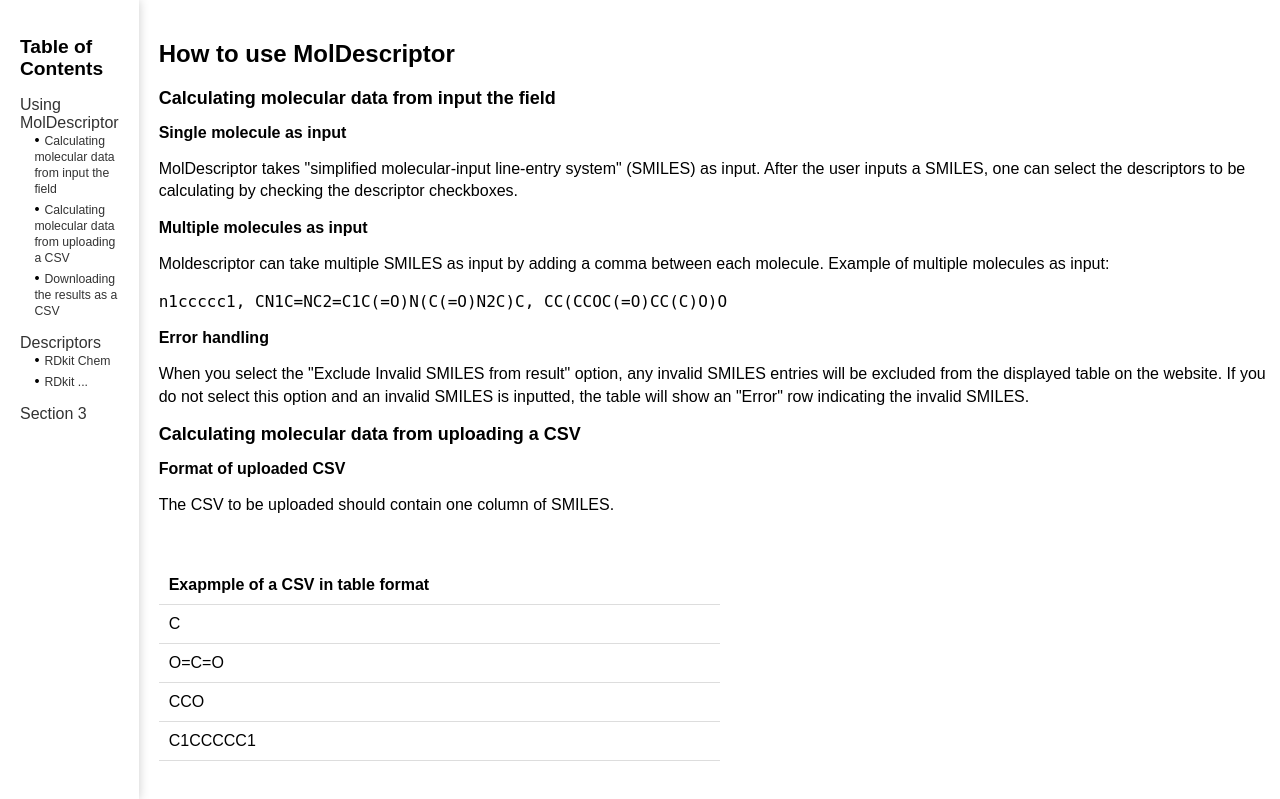
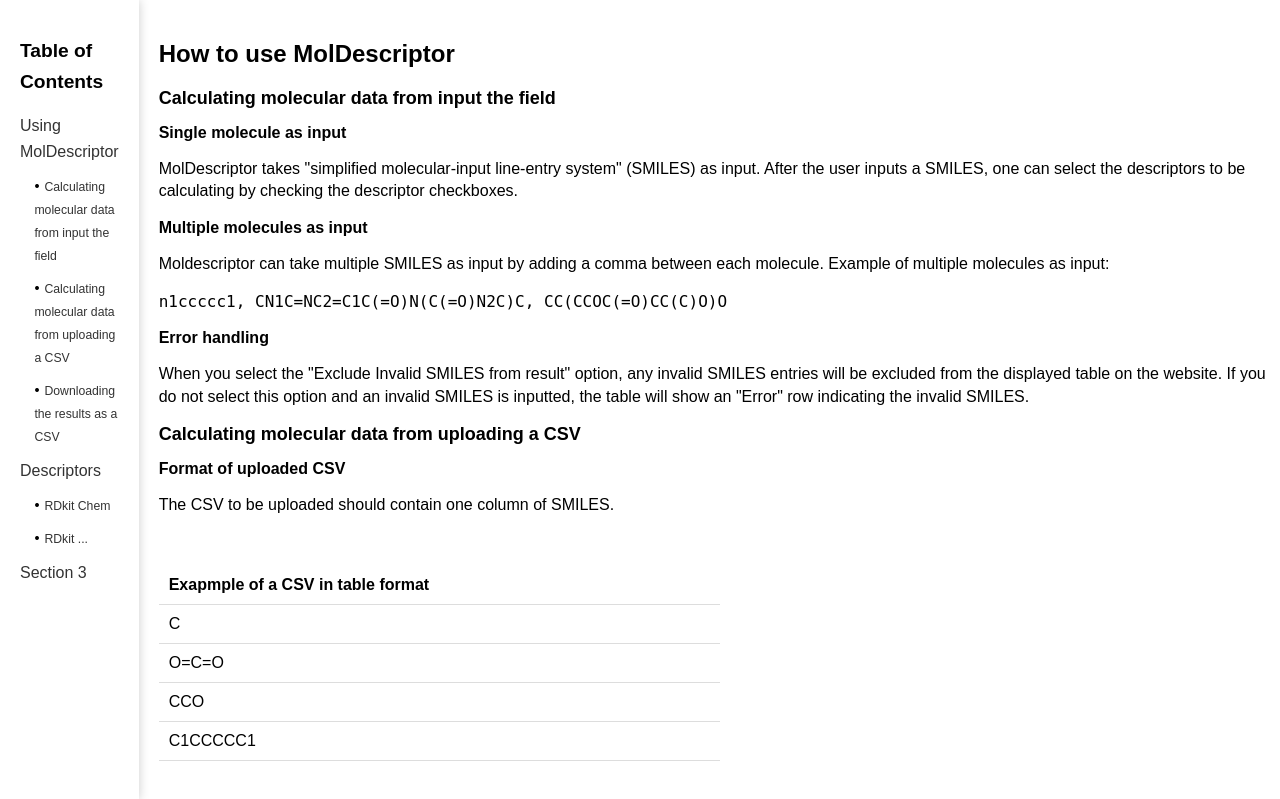
Before and after one commit to masve123/molecule-descriptors-webtool, a Flask app: page /docs in a window 1280 px wide. Shown: the part 43-842 px from the top of the page. Run offline with Flask 3, Linux system fonts and the light colour scheme.

Commit message:
Fixed style for table of contents

```diff
--- a/app/static/css/docs.css
+++ b/app/static/css/docs.css
@@ -21,6 +21,7 @@ body, html {
     width: 500px;  /* Adjust this value to your desired width */
     padding: 20px;
     box-shadow: 0px 0px 10px rgba(0, 0, 0, 0.2);
+    line-height: 1.6;
 }
 
 
@@ -36,6 +37,8 @@ body, html {
 
 .toc li {
     margin-bottom: 5px;
+    margin-top: 10px;
+    margin-bottom: 10px;
 }
 
 .toc a {
@@ -101,7 +104,7 @@ h2 {
 
 /* Increase space between main sections */
 .toc > ul > li {
-    margin-bottom: 1em;
+    margin-bottom: 0;
 }
 
 /* Indent and adjust font size of subsections */
```
